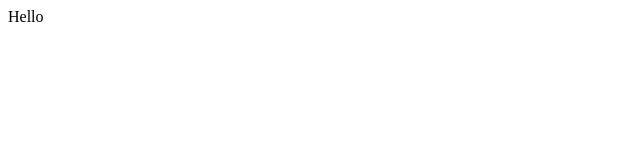
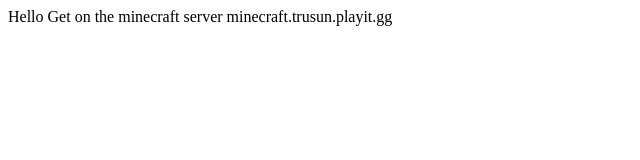
Before and after one commit to Trusun3528/Website, a plain HTML site: page index.html in a window 1280 px wide. Shown: the whole page, without its empty margins (0-640 px from the left). Drawn offline with Linux system fonts and the light colour scheme.

Commit message:
Add files via upload

```diff
--- a/index.html
+++ b/index.html
@@ -1,9 +1,13 @@
 <head>
 
   </head>
-
+   <link rel="stylesheet" href="css/css.css">
   <body>
 
     Hello
 
+    Get on the minecraft server
+
+    minecraft.trusun.playit.gg
+
   </body>
```
